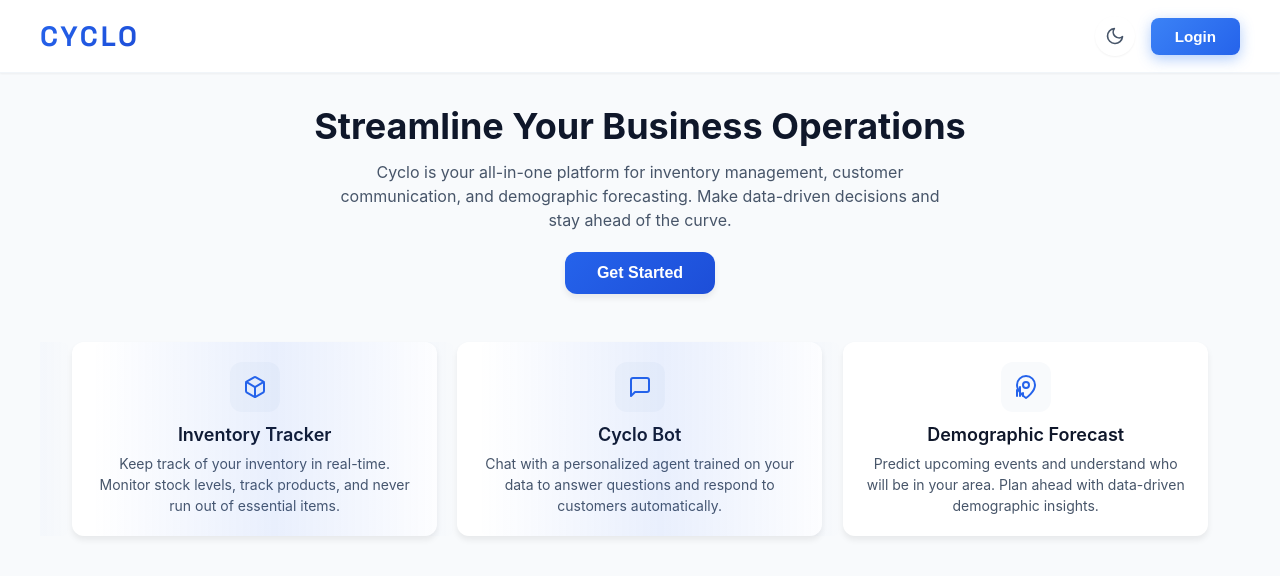
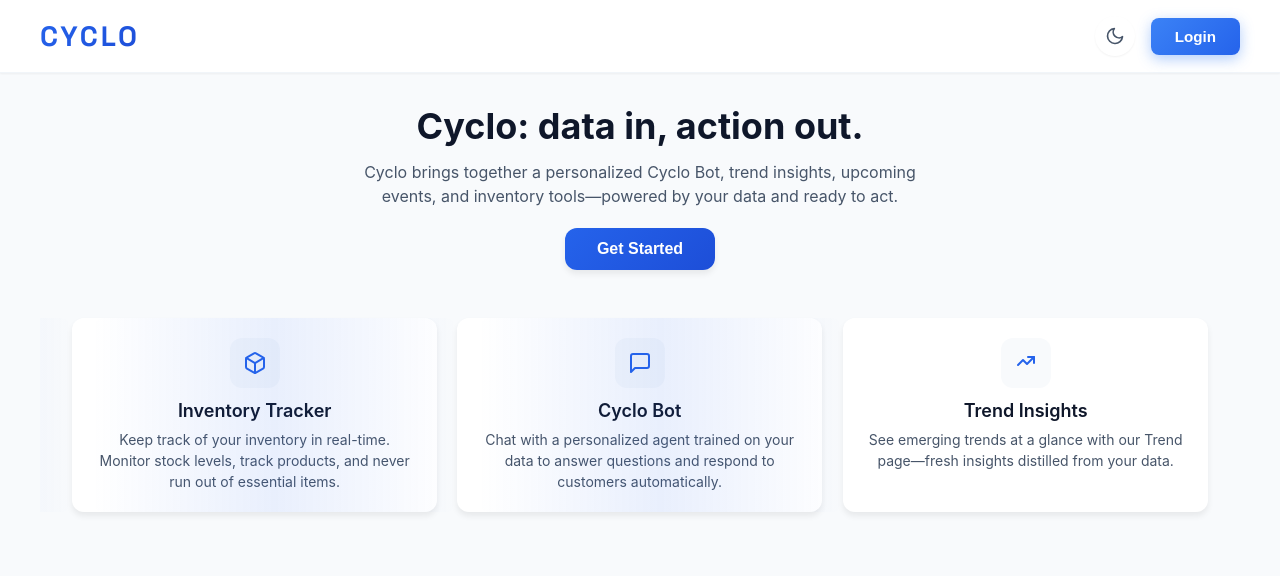
Before and after one commit to elykap/Cyclo.ai, a React (Vite) app: page / in a window 1280 px wide. Shown: the top 576 px of the page. Built offline with nearby package versions, Linux system fonts and the light colour scheme; no server answers.

Commit message:
final branch

```diff
--- a/src/App.jsx
+++ b/src/App.jsx
@@ -227,6 +227,7 @@ function App() {
           <Route path="recommendations" element={<RecommendationsPage />} />
           <Route path="messaging" element={<MessagingPage />} />
           <Route path="trends" element={<Trends />} />
+          <Route path="demographics" element={<Navigate to="/trends" replace />} />
           <Route path="settings" element={<Settings />} />
           <Route path="events" element={<PredictHQTest />} />
         </Route>
--- a/src/LandingPage.jsx
+++ b/src/LandingPage.jsx
@@ -67,10 +67,9 @@ function LandingPage({ theme, toggleTheme, user }) {
       {/* Hero Section */}
       <section className="landing-hero">
         <div className="landing-hero-content">
-          <h2 className="landing-title">Streamline Your Business Operations</h2>
+          <h2 className="landing-title">Cyclo: data in, action out.</h2>
           <p className="landing-subtitle">
-            Cyclo is your all-in-one platform for inventory management, customer communication,
-            and demographic forecasting. Make data-driven decisions and stay ahead of the curve.
+            Cyclo brings together a personalized Cyclo Bot, trend insights, upcoming events, and inventory tools—powered by your data and ready to act.
           </p>
           <button
             className="get-started-button"
@@ -115,17 +114,13 @@ function LandingPage({ theme, toggleTheme, user }) {
           <div className="feature-card feature-card-3">
             <div className="feature-icon">
               <svg viewBox="0 0 24 24" fill="none" stroke="currentColor" strokeWidth="2" strokeLinecap="round" strokeLinejoin="round">
-                <path d="M21 10c0 7-9 13-9 13s-9-6-9-13a9 9 0 0 1 18 0z"></path>
-                <circle cx="12" cy="10" r="3"></circle>
-                <line x1="3" y1="21" x2="3" y2="15"></line>
-                <line x1="6" y1="21" x2="6" y2="12"></line>
-                <line x1="9" y1="21" x2="9" y2="18"></line>
+                <polyline points="4 14 9 9 13 13 20 6"></polyline>
+                <polyline points="14 6 20 6 20 12"></polyline>
               </svg>
             </div>
-            <h3 className="feature-title">Demographic Forecast</h3>
+            <h3 className="feature-title">Trend Insights</h3>
             <p className="feature-description">
-              Predict upcoming events and understand who will be in your area.
-              Plan ahead with data-driven demographic insights.
+              See emerging trends at a glance with our Trend page—fresh insights distilled from your data.
             </p>
           </div>
         </div>
--- a/src/index.css
+++ b/src/index.css
@@ -435,6 +435,18 @@ body {
   line-height: 1.1;
 }
 
+.metric-card.compact .metric-header {
+  justify-content: center;
+  flex-direction: column;
+  gap: 0.3rem;
+  text-align: center;
+}
+
+.metric-card.compact .metric-value {
+  font-size: 1.25rem;
+  text-align: center;
+}
+
 .metric-chart {
   height: 4px;
   background: var(--bg-chart);
--- a/src/pages/Overview.jsx
+++ b/src/pages/Overview.jsx
@@ -74,16 +74,16 @@ function Overview() {
       to: '/inventory'
     },
     {
-      title: 'Suggestions',
-      description: 'Analysis-based recommendations generated from your customer data.',
-      action: 'View Suggestions',
+      title: 'Trends',
+      description: 'Spot patterns and insights distilled from your data in the Trend page.',
+      action: 'View Trends',
       icon: (
         <svg className="nav-icon" viewBox="0 0 24 24" fill="none" stroke="currentColor" strokeWidth="2" strokeLinecap="round" strokeLinejoin="round">
-          <path d="M21 10c0 7-9 13-9 13s-9-6-9-13a9 9 0 0 1 18 0z"></path>
-          <circle cx="12" cy="10" r="3"></circle>
+          <polyline points="4 14 9 9 13 13 20 6"></polyline>
+          <polyline points="14 6 20 6 20 12"></polyline>
         </svg>
       ),
-      to: '/demographics'
+      to: '/trends'
     },
     {
       title: 'Settings',
@@ -103,7 +103,7 @@ function Overview() {
     <>
       {/* Highlights */}
       <div className="metrics-grid">
-        <div className="metric-card">
+        <div className="metric-card compact">
           <div className="metric-header">
             <span className="metric-label">Profile status</span>
             <span className={`metric-change ${profileStatusTone}`}>{profileStatus}</span>
@@ -113,32 +113,32 @@ function Overview() {
             <div className="chart-bar"></div>
           </div>
         </div>
-        <div className="metric-card">
+        <div className="metric-card compact">
           <div className="metric-header">
-            <span className="metric-label">Uploads</span>
-            <span className="metric-change positive">{uploadsCount} file{uploadsCount === 1 ? '' : 's'}</span>
+            <span className="metric-label">Inventory</span>
+            <span className="metric-change positive">CSV imports</span>
           </div>
-          <div className="metric-value">{uploadsCount}</div>
+          <div className="metric-value">{uploadsCount} upload{uploadsCount === 1 ? '' : 's'}</div>
           <div className="metric-chart">
             <div className="chart-bar"></div>
           </div>
         </div>
-        <div className="metric-card">
+        <div className="metric-card compact">
           <div className="metric-header">
-            <span className="metric-label">Business type</span>
-            <span className="metric-change">{businessType}</span>
+            <span className="metric-label">Events feed</span>
+            <span className="metric-change positive">Upcoming</span>
           </div>
-          <div className="metric-value">🏷️</div>
+          <div className="metric-value">Nearby events</div>
           <div className="metric-chart">
             <div className="chart-bar"></div>
           </div>
         </div>
-        <div className="metric-card">
+        <div className="metric-card compact">
           <div className="metric-header">
             <span className="metric-label">Account</span>
-            <span className="metric-change muted">{subscriptionStatus}</span>
+            <span className="metric-change muted">{user?.email || 'Not signed in'}</span>
           </div>
-          <div className="metric-value">{user?.email || 'Not signed in'}</div>
+          <div className="metric-value">{subscriptionStatus} plan</div>
           <div className="metric-chart">
             <div className="chart-bar"></div>
           </div>
```
